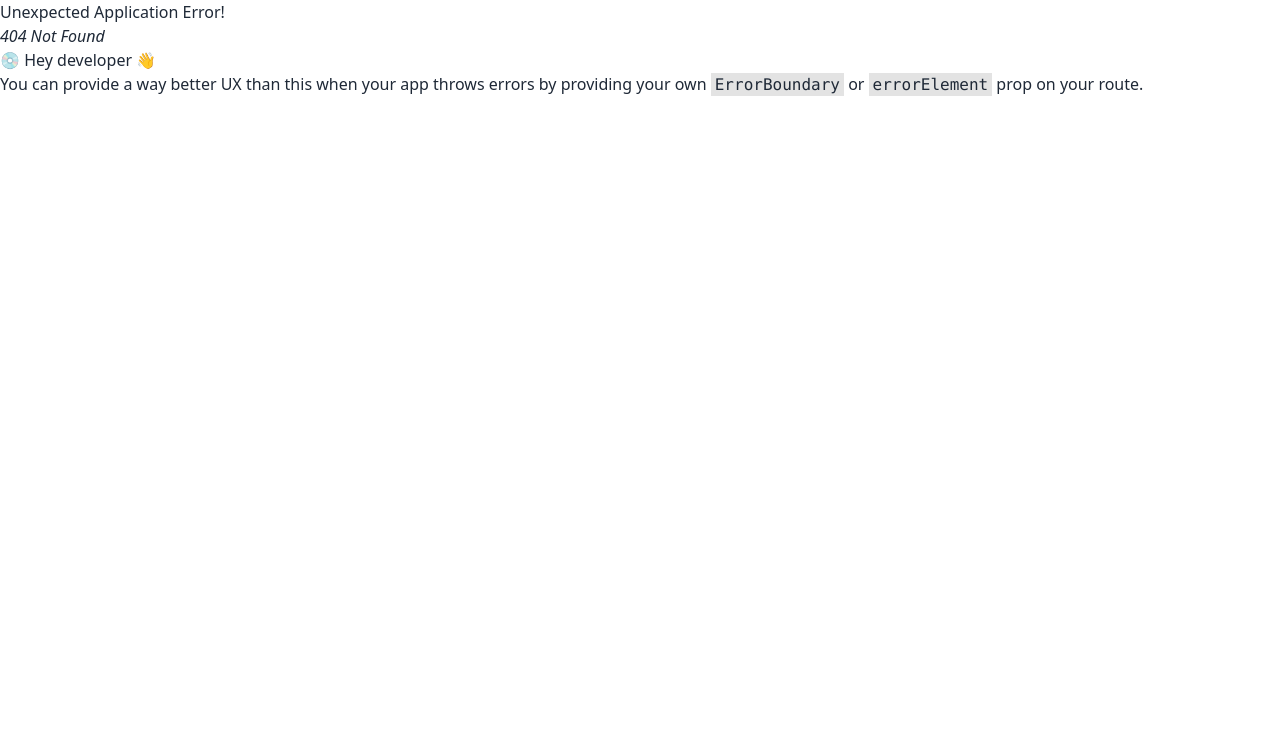
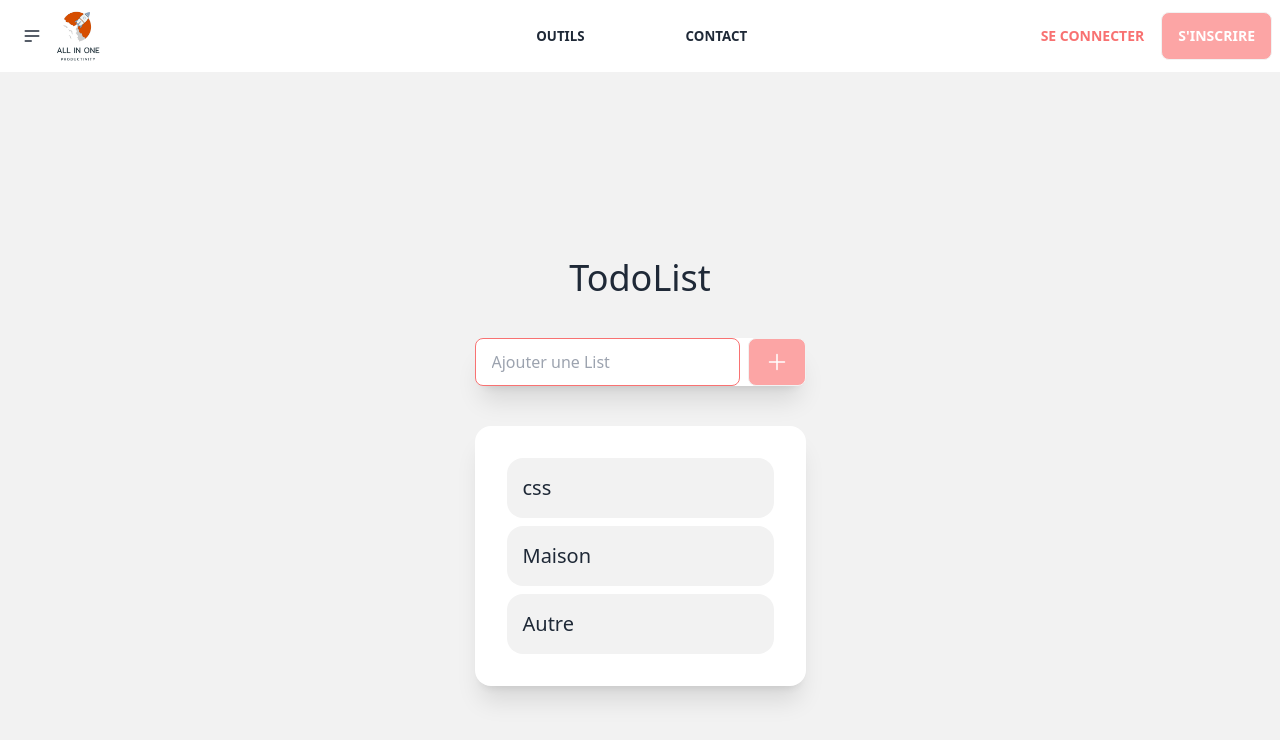
Before and after one commit to YogannHenry/All-in-one-Front, a React (Vite) app: page /TodoList in a window 1280 px wide. Before the commit this address had no page. Shown: the top 740 px of the page. Built offline with nearby package versions, Linux system fonts and the light colour scheme.

Commit message:
modification nom de route

```diff
--- a/src/components/Modules/Todo/TodoLandingPage/TodoLandingPage.tsx
+++ b/src/components/Modules/Todo/TodoLandingPage/TodoLandingPage.tsx
@@ -1,4 +1,4 @@
-const TodoList = [
+const TodoListData = [
   {
     id: '1',
     Titre: 'css',
@@ -16,7 +16,7 @@ const TodoList = [
   },
 ];
 
-function TodoLandingPage() {
+function TodoList() {
   return (
     <div className="flex items-center justify-center h-screen bg-base-200">
       <div className="max-w-full px-4 flex flex-col items-center">
@@ -50,7 +50,7 @@ function TodoLandingPage() {
         </div>
         <div className="card max-w-full w-full bg-base-100 shadow-xl">
           <div className="card-body">
-            {TodoList.map((item) => (
+            {TodoListData.map((item) => (
               <div className="collapse bg-base-200" key={item.id}>
                 <input type="radio" name="my-accordion-1" />
                 <div className="collapse-title text-xl font-medium">
@@ -68,4 +68,4 @@ function TodoLandingPage() {
   );
 }
 
-export default TodoLandingPage;
+export default TodoList;
--- a/src/main.tsx
+++ b/src/main.tsx
@@ -12,9 +12,8 @@ import Home from './components/Home/Home';
 import SignIn from './components/SignInPage/SignInPage';
 import Login from './components/LoginPage/LoginPage';
 import Contact from './components/ContactPage/ContactPage';
-import Landing from './components/Modules/Todo/TodoLandingPage/TodoLandingPage';
+import TodoList from './components/Modules/Todo/TodoLandingPage/TodoLandingPage';
 import './styles/global.css';
-import TodoLandingPage2 from './components/Modules/Todo/TodoLandingPage/TodoLandingPage2';
 
 const router = createBrowserRouter(
   createRoutesFromElements(
@@ -23,7 +22,7 @@ const router = createBrowserRouter(
       <Route path="/signin" element={<SignIn />} />
       <Route path="/Login" element={<Login />} />
       <Route path="/Contact" element={<Contact />} />
-      <Route path="/TodoLandingPage" element={<Landing />} />
+      <Route path="/TodoList" element={<TodoList />} />
     </Route>
   )
 );
```
